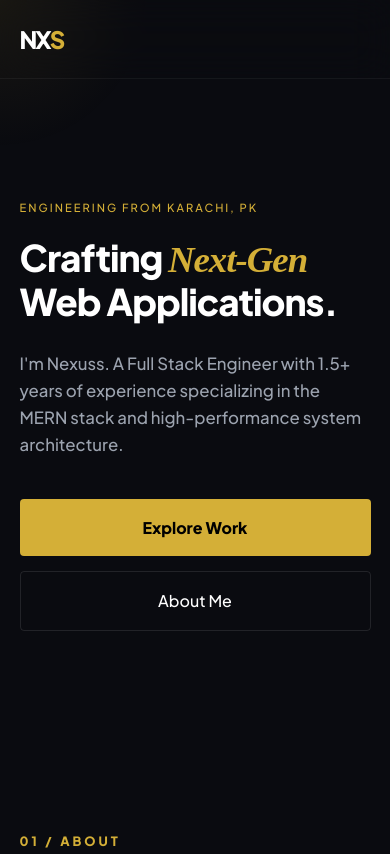
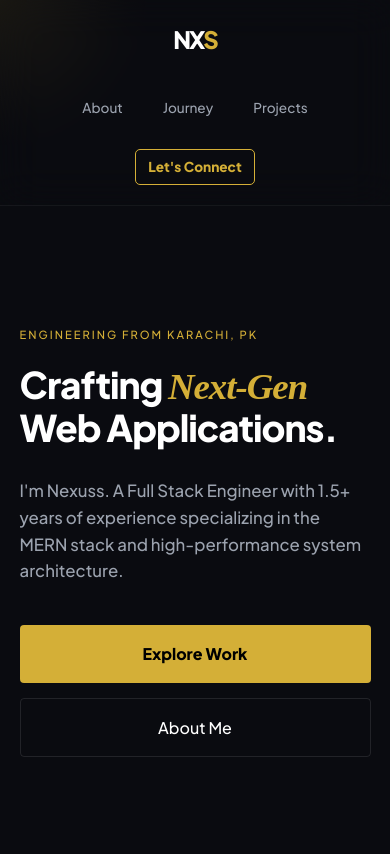
Before and after one commit to nxsnexussi-byte/portfolio---backend, a website: page index.html in a window 390 px wide. Shown: the top 854 px of the page. Drawn offline with nearby package versions, Linux system fonts and the light colour scheme; a web font is replaced by a local one.

Commit message:
Fix mobile navbar overflow issue

```diff
--- a/style.css
+++ b/style.css
@@ -209,3 +209,64 @@ input:focus { border-color: var(--gold); outline: none; }
         height: 300px;
     }
 }
+/* ===== Mobile Navbar Fix ===== */
+@media (max-width: 768px) {
+
+    .nav-content {
+        flex-wrap: wrap;
+    }
+
+    .nav-links {
+        display: flex;
+        gap: 12px;
+        margin-top: 15px;
+        width: 100%;
+        justify-content: center;
+        flex-wrap: wrap;
+    }
+
+    .nav-links a {
+        font-size: 0.8rem;
+        margin-left: 0;
+        padding: 6px 12px;
+        white-space: nowrap;
+    }
+
+    .nav-cta {
+        padding: 6px 14px;
+        font-size: 0.8rem;
+    }
+}
+
+/* ===== Mobile Navbar Perfect Fix ===== */
+@media (max-width: 768px) {
+
+    .nav-content {
+        flex-direction: column;
+        align-items: center;
+        gap: 12px;
+    }
+
+    .logo {
+        margin-bottom: 6px;
+    }
+
+    .nav-links {
+        display: flex;
+        justify-content: center;
+        gap: 16px;
+        flex-wrap: wrap;
+        width: 100%;
+    }
+
+    .nav-links a {
+        margin-left: 0;
+        font-size: 0.85rem;
+    }
+
+    .nav-cta {
+        margin-top: 8px;
+        font-size: 0.85rem;
+        padding: 8px 18px;
+    }
+}
```
